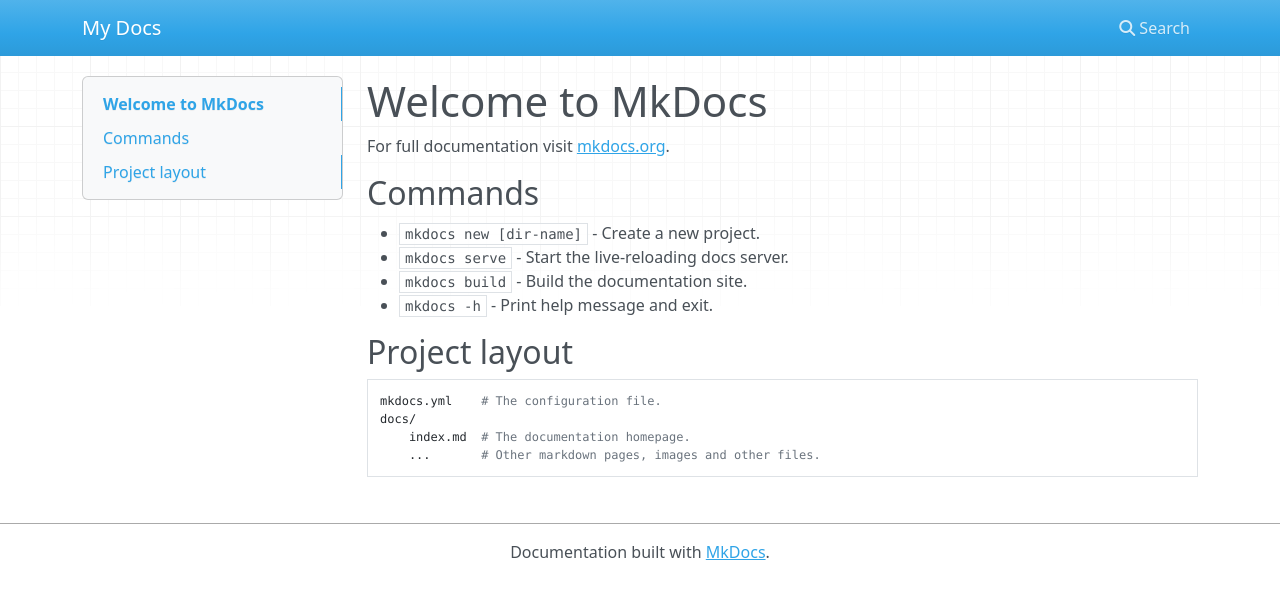
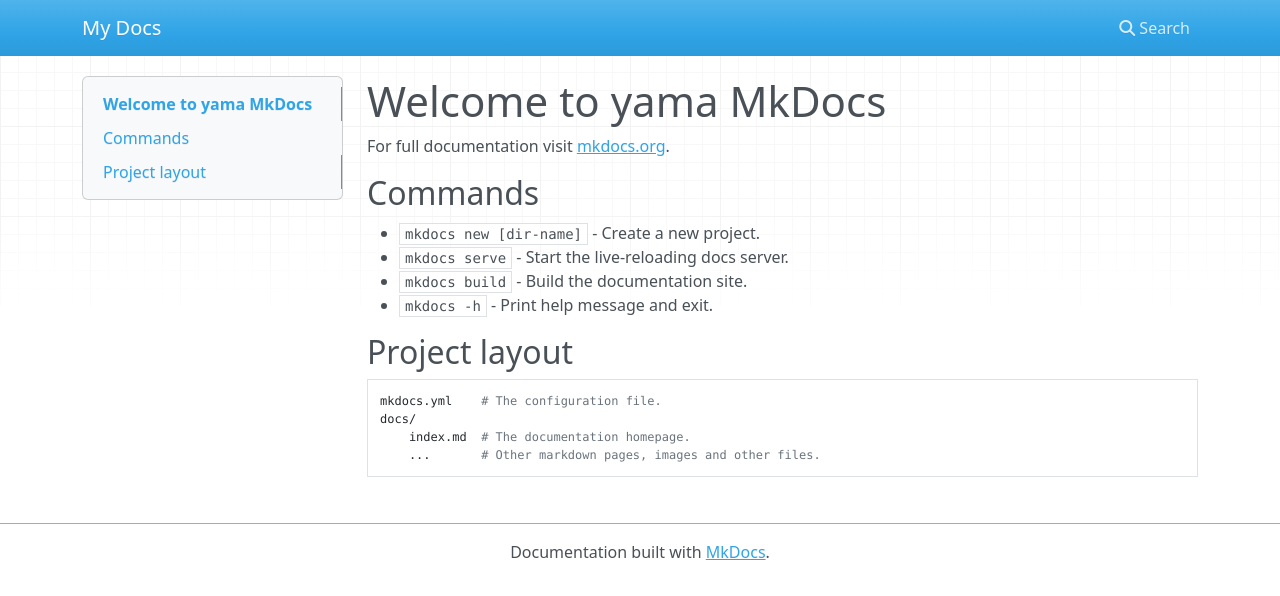
Before and after one commit to SoichiroYamane/test-page, a plain HTML site: page index.html in a window 1280 px wide. Drawn offline with nearby package versions, Linux system fonts and the light colour scheme.

Commit message:
Deployed 75b8ab2 with MkDocs version: 1.6.0

```diff
--- a/index.html
+++ b/index.html
@@ -53,7 +53,7 @@
     <div id="toc-collapse" class="navbar-collapse collapse card bg-body-tertiary">
         <ul class="nav flex-column">
 
-            <li class="nav-item" data-bs-level="1"><a href="#welcome-to-mkdocs" class="nav-link">Welcome to MkDocs</a>
+            <li class="nav-item" data-bs-level="1"><a href="#welcome-to-yama-mkdocs" class="nav-link">Welcome to yama MkDocs</a>
               <ul class="nav flex-column">
             <li class="nav-item" data-bs-level="2"><a href="#commands" class="nav-link">Commands</a>
               <ul class="nav flex-column">
@@ -70,7 +70,7 @@
 </div></div>
                     <div class="col-md-9" role="main">
 
-<h1 id="welcome-to-mkdocs">Welcome to MkDocs</h1>
+<h1 id="welcome-to-yama-mkdocs">Welcome to yama MkDocs</h1>
 <p>For full documentation visit <a href="https://www.mkdocs.org">mkdocs.org</a>.</p>
 <h2 id="commands">Commands</h2>
 <ul>
@@ -166,5 +166,5 @@ docs/
 
 <!--
 MkDocs version : 1.6.0
-Build Date UTC : 2024-05-30 07:32:53.818355+00:00
+Build Date UTC : 2024-05-30 07:34:47.588220+00:00
 -->
--- a/search/search_index.json
+++ b/search/search_index.json
@@ -1 +1 @@
-{"config":{"indexing":"full","lang":["en"],"min_search_length":3,"prebuild_index":false,"separator":"[\\s\\-]+"},"docs":[{"location":"","text":"Welcome to MkDocs For full documentation visit mkdocs.org . Commands mkdocs new [dir-name] - Create a new project. mkdocs serve - Start the live-reloading docs server. mkdocs build - Build the documentation site. mkdocs -h - Print help message and exit. Project layout mkdocs.yml # The configuration file. docs/ index.md # The documentation homepage. ... # Other markdown pages, images and other files.","title":"Welcome to MkDocs"},{"location":"#welcome-to-mkdocs","text":"For full documentation visit mkdocs.org .","title":"Welcome to MkDocs"},{"location":"#commands","text":"mkdocs new [dir-name] - Create a new project. mkdocs serve - Start the live-reloading docs server. mkdocs build - Build the documentation site. mkdocs -h - Print help message and exit.","title":"Commands"},{"location":"#project-layout","text":"mkdocs.yml # The configuration file. docs/ index.md # The documentation homepage. ... # Other markdown pages, images and other files.","title":"Project layout"}]}
+{"config":{"indexing":"full","lang":["en"],"min_search_length":3,"prebuild_index":false,"separator":"[\\s\\-]+"},"docs":[{"location":"","text":"Welcome to yama MkDocs For full documentation visit mkdocs.org . Commands mkdocs new [dir-name] - Create a new project. mkdocs serve - Start the live-reloading docs server. mkdocs build - Build the documentation site. mkdocs -h - Print help message and exit. Project layout mkdocs.yml # The configuration file. docs/ index.md # The documentation homepage. ... # Other markdown pages, images and other files.","title":"Welcome to yama MkDocs"},{"location":"#welcome-to-yama-mkdocs","text":"For full documentation visit mkdocs.org .","title":"Welcome to yama MkDocs"},{"location":"#commands","text":"mkdocs new [dir-name] - Create a new project. mkdocs serve - Start the live-reloading docs server. mkdocs build - Build the documentation site. mkdocs -h - Print help message and exit.","title":"Commands"},{"location":"#project-layout","text":"mkdocs.yml # The configuration file. docs/ index.md # The documentation homepage. ... # Other markdown pages, images and other files.","title":"Project layout"}]}
```
